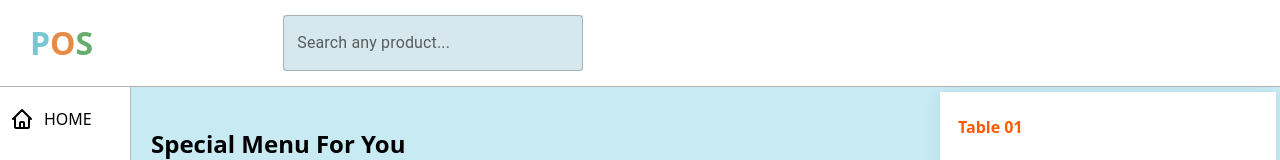
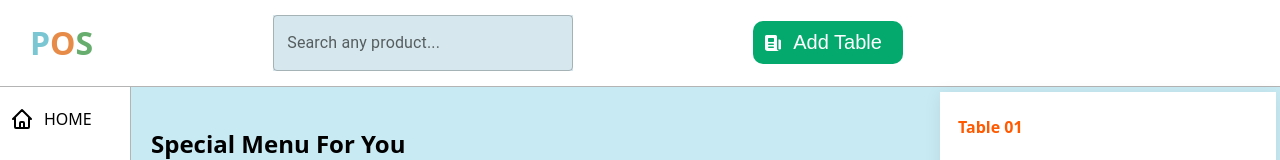
Before and after one commit to MaidHalilovic/POS-System-Menu, a React (Create React App) app: page / in a window 1280 px wide. Shown: the top 160 px of the page. Built offline with nearby package versions, Linux system fonts and the light colour scheme; no server answers.

Commit message:
Making button that is adding a table

```diff
--- a/src/components/Header/Header.js
+++ b/src/components/Header/Header.js
@@ -4,6 +4,7 @@ import TextField from "@mui/material/TextField";
 import Stack from "@mui/material/Stack";
 import Autocomplete from "@mui/material/Autocomplete";
 import { useNavigate } from "react-router-dom";
+import { HiMiniNewspaper } from "react-icons/hi2";
 
 const Header = () => {
   const navigate = useNavigate();
@@ -29,6 +30,10 @@ const Header = () => {
             />
           </Stack>
         </div>
+        <button>
+          <HiMiniNewspaper />
+          Add Table
+        </button>
       </div>
     </div>
   );
--- a/src/components/Header/header.css
+++ b/src/components/Header/header.css
@@ -8,11 +8,23 @@
   display: flex;
   align-items: center;
   flex-direction: row;
-  gap: 190px;
+  gap: 180px;
   background-color: white;
   width: 100%;
 }
-
+.mainDiv button {
+  display: flex;
+  align-items: center;
+  gap: 10px;
+  background-color: #04aa6d;
+  border-radius: 10px;
+  border: none;
+  color: white;
+  font-size: 20px;
+  padding: 10px;
+  cursor: pointer;
+  width: 150px;
+}
 .pos {
   margin-left: 30px;
 }
```
